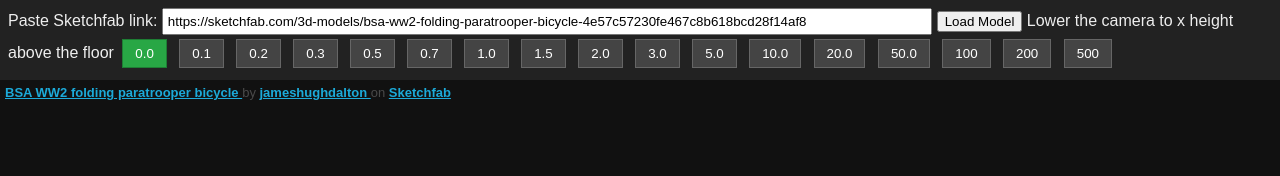
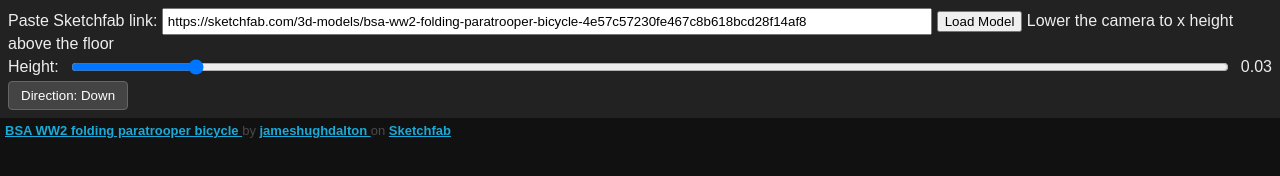
Before and after one commit to CarovdS/sketchfab-viewer, a plain HTML site: page index.html in a window 1280 px wide. Drawn offline with Linux system fonts and the light colour scheme.

Commit message:
Translate vertically, handle pasted sketchfab link UID error

```diff
--- a/index.html
+++ b/index.html
@@ -21,6 +21,28 @@ iframe { width: 100vw; height: 90vh; border: none; }
   background: #28a745; /* green */
   border-color: #1e7e34;
 }
+/* slider */
+.slider-container {
+  display: flex;
+  align-items: center;
+  gap: 10px;
+}
+.slider-container input[type="range"] {
+  flex: 1;
+}
+/* toggle button */
+.toggle-btn {
+  background: #444;
+  color: #fff;
+  border: 1px solid #666;
+  padding: 6px 12px;
+  cursor: pointer;
+  border-radius: 4px;
+}
+.toggle-btn.active {
+  background: #28a745; /* green */
+  border-color: #1e7e34;
+}
 </style>
 </head>
 <body>
@@ -29,7 +51,7 @@ iframe { width: 100vw; height: 90vh; border: none; }
       <input id="url" value="https://sketchfab.com/3d-models/bsa-ww2-folding-paratrooper-bicycle-4e57c57230fe467c8b618bcd28f14af8">
       <button onclick="loadModel()">Load Model</button>
       Lower the camera to x height above the floor
-      <button class="delay-btn" onclick="setAboveFloorHeight(0, this)">0.0</button>
+      <!-- <button class="delay-btn" onclick="setAboveFloorHeight(0, this)">0.0</button>
       <button class="delay-btn" onclick="setAboveFloorHeight(0.1, this)">0.1</button>
       <button class="delay-btn" onclick="setAboveFloorHeight(0.2, this)">0.2</button>
       <button class="delay-btn" onclick="setAboveFloorHeight(0.3, this)">0.3</button>
@@ -45,8 +67,16 @@ iframe { width: 100vw; height: 90vh; border: none; }
       <button class="delay-btn" onclick="setAboveFloorHeight(50, this)">50.0</button>
       <button class="delay-btn" onclick="setAboveFloorHeight(100, this)">100</button>
       <button class="delay-btn" onclick="setAboveFloorHeight(200, this)">200</button>
-      <button class="delay-btn" onclick="setAboveFloorHeight(500, this)">500</button>
+      <button class="delay-btn" onclick="setAboveFloorHeight(500, this)">500</button> -->
+       <!-- Slider -->
+      <div class="slider-container">
+        <label for="heightSlider">Height:</label>
+        <input type="range" id="heightSlider" min="0" max="100" step="1" value="10">
+        <span id="heightValue"></span>
+      </div>
 
+      <!-- Toggle -->
+      <button id="directionToggle" class="toggle-btn">Direction: Down</button>
 
 </div>
 <div id="sketchfab-embed-wrapper">
@@ -68,8 +98,46 @@ iframe { width: 100vw; height: 90vh; border: none; }
       const UP = [0, 0, 1];
       let triggerCount = 0;
       const triggerDuration = 2;
-      let aboveFloorHeight = 0;
       let prevBtn;
+
+
+
+      let goingUp = false;
+            // --- Toggle button ---
+      const toggleBtn = document.getElementById("directionToggle");
+      toggleBtn.addEventListener("click", () => {
+        goingUp = !goingUp;
+        toggleBtn.classList.toggle("active", goingUp);
+        toggleBtn.textContent = goingUp ? "Direction: Up" : "Direction: Down";
+      });
+
+
+
+      const slider = document.getElementById("heightSlider");
+      const heightValue = document.getElementById("heightValue");
+      const minVerticalStep = 0.01;   // smallest value
+      const maxVerticalStep = 500;   // largest value
+      const sliderRange = 100;
+      slider.min = 0;
+      slider.max = sliderRange;
+      slider.step = 1;
+      slider.value = 10;
+
+      let verticalStep;
+      processSliderInput()
+      slider.addEventListener("input", processSliderInput);
+
+      function processSliderInput(){
+          verticalStep = sliderValueToVerticalStep(slider.value);
+          heightValue.textContent = verticalStep.toFixed(2);
+      }
+
+       function sliderValueToVerticalStep(sliderValue){
+        let ratio = maxVerticalStep/minVerticalStep
+        let growthFactor = Math.pow(ratio, 1/sliderRange);
+        let verticalStepValue = Math.pow(growthFactor, sliderValue) * minVerticalStep
+        return verticalStepValue
+      }
       //let cameraTimer = null;
       //let savedPos = null;
       /*function lowerCameraToFloorDelayed(delay, btn){
@@ -103,6 +171,8 @@ iframe { width: 100vw; height: 90vh; border: none; }
               setInterval(() => api.getCameraLookAt(checkTarget), 1000)
         }
 
+
+
       function checkTarget(err, camera){
           const ray = [
             camera.target[0] - camera.position[0],
@@ -117,19 +187,20 @@ iframe { width: 100vw; height: 90vh; border: none; }
                 {
                     return
                 }
-                lowerCameraToFloor(camera)
+                lowerTheCamera(camera)
           }
           triggerCount = 0
       }
 
-      function lowerCameraToFloor(camera){
+      function lowerTheCamera(camera){
 
               let previousPos = camera.position
-               api.setCameraLookAt([previousPos[0], previousPos[1], aboveFloorHeight], [0, 0, 0], 0, function(err) {
-                      if (!err) {
-                          window.console.log('Camera moved');
-                      }
-                  });
+              let newVerticalPos = previousPos[2] + verticalStep * (goingUp ? 1 : -1)
+               api.setCameraLookAt([previousPos[0], previousPos[1], newVerticalPos], [0, 0, 0], 0, function(err) {
+                    if (!err) {
+                        window.console.log('Camera moved');
+                    }
+                });
                 //btn.classList.remove("pressed");
 
            // cameraTimer = null
@@ -179,7 +250,7 @@ iframe { width: 100vw; height: 90vh; border: none; }
       function init(){
            let collection = document.getElementsByClassName("delay-btn");
             prevBtn = collection[0]
-            setAboveFloorHeight(0, prevBtn)
+            //setAboveFloorHeight(0, prevBtn)
       }
 
       function loadModel()
```
